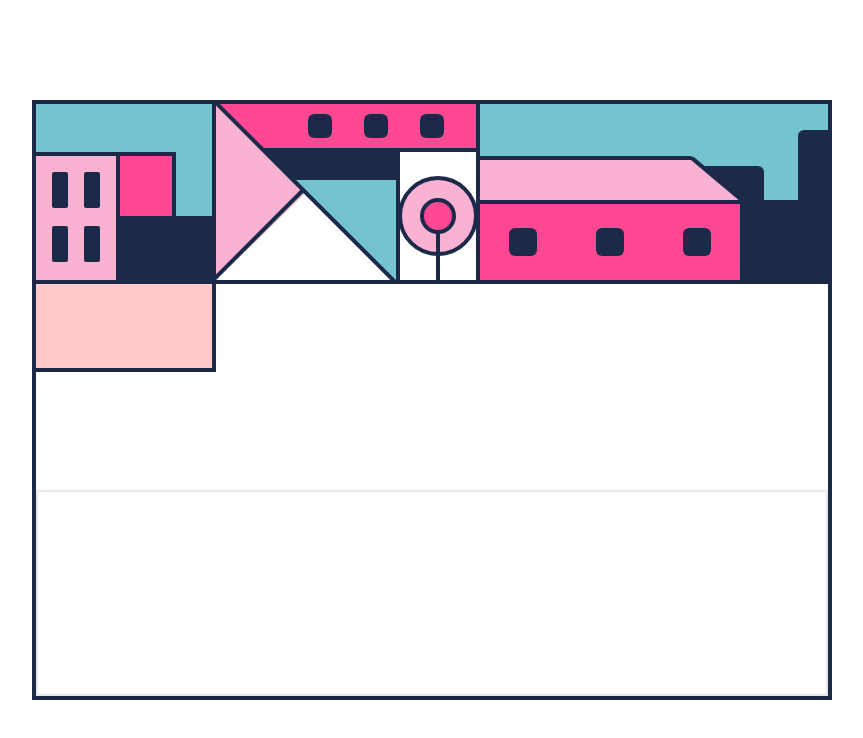
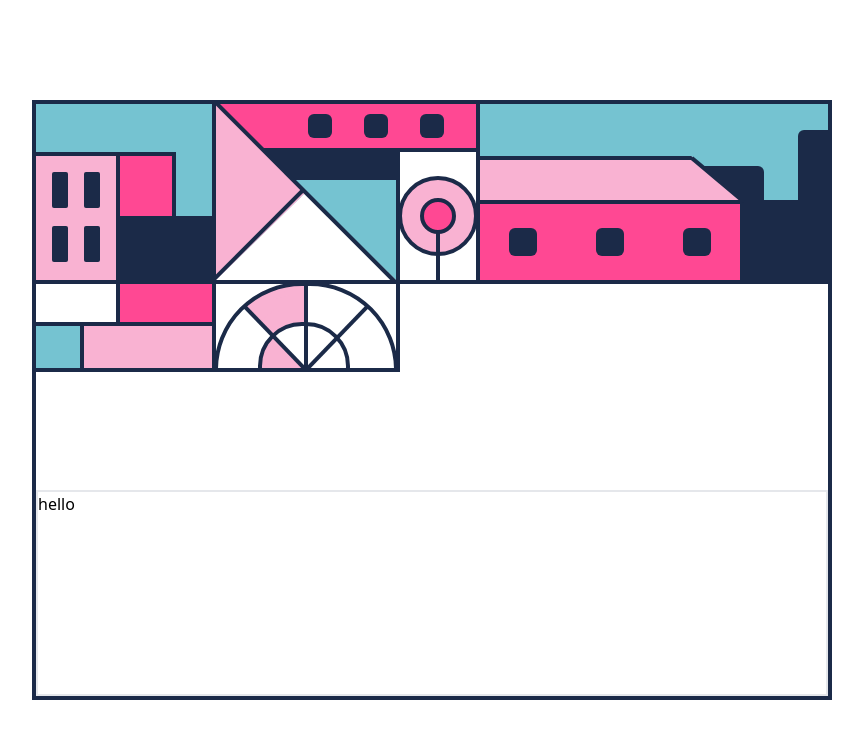
Before and after one commit to fervillalbag/drawing-with-code, a Next.js app: page / in a window 1280 px wide. Shown: the top 738 px of the page, without its empty margins (208-1071 px from the left). Built offline with nearby package versions, Linux system fonts and the light colour scheme.

Commit message:
feat: painting backgrounds

```diff
--- a/src/pages/index.tsx
+++ b/src/pages/index.tsx
@@ -63,9 +63,52 @@ export default function Home() {
         </div>
 
         <div className="w-full h-full">
-          <div className="w-[180px] h-[88px] border-r-4 border-b-4 border-custom-blue bg-red-200"></div>
+          <div className="flex">
+            <div className="w-[180px] h-[88px] border-r-4 border-b-4 border-custom-blue">
+              <div className="flex">
+                <div className="w-[84px] h-[42px] border-b-4 border-r-4 border-custom-blue bg-white"></div>
+                <div className="h-[42px] flex-1 bg-custom-dark-pink border-b-4 border-custom-blue"></div>
+              </div>
+              <div className="flex">
+                <div className="w-12 bg-custom-light-blue border-r-4 border-custom-blue h-[42px]"></div>
+                <div className="h-[42px] flex-1 bg-custom-pink"></div>
+              </div>
+            </div>
+
+            <div className="w-[184px] z-20 h-[88px] border-b-4 border-r-4 overflow-hidden border-custom-blue bg-white relative">
+              <div className="w-[184px] relative z-30 -mt-[2px] -ml-[2px] border-4 overflow-hidden border-custom-blue h-[176px] bg-transparent rounded-full"></div>
+              <div className="w-[92px] z-30 -mt-[2px] -ml-[2px] border-4 overflow-hidden border-custom-blue h-[88px] bg-transparent rounded-full absolute -bottom-1/2 left-1/2 -translate-x-1/2"></div>
+
+              <div className="w-1 z-30 bg-custom-blue h-full absolute bottom-0 left-1/2 -translate-x-1/2"></div>
+              <div className="w-1 z-30 rotate-[136deg] bg-custom-blue h-[90px] absolute -bottom-4 left-[58px]"></div>
+              <div className="w-1 z-30 rotate-[-136deg] bg-custom-blue h-[90px] absolute -bottom-4 right-[58px]"></div>
+
+              {/* 1era pintura relleno */}
+              <div>
+                <div className="w-3 h-3 bg-custom-pink absolute top-[17px] left-[32px] rotate-[50deg]"></div>
+                <div className="w-3 h-3 bg-custom-pink absolute top-[9px] left-[40px] rotate-[56deg]"></div>
+                <div className="w-3 h-3 bg-custom-pink absolute top-[6px] left-[49px] rotate-[66deg]"></div>
+                <div className="w-3 h-3 bg-custom-pink absolute top-[4px] left-[59px] rotate-[75deg]"></div>
+                <div className="w-3 h-3 bg-custom-pink absolute top-[2px] left-[69px] rotate-[77deg]"></div>
+                <div className="w-3 h-3 bg-custom-pink absolute top-[0px] left-[74px] rotate-[90deg]"></div>
+                <div className="w-5 h-5 bg-custom-pink absolute -top-[4px] left-[70px] rotate-[90deg]"></div>
+                <div className="w-6 h-7 bg-custom-pink absolute top-[14px] left-[41px] rotate-[136deg]"></div>
+                <div className="w-6 h-7 bg-custom-pink absolute top-[12px] left-[60px] rotate-[166deg]"></div>
+                <div className="w-3 h-10 bg-custom-pink absolute top-[0] left-[76px] rotate-[0]"></div>
+                <div className="w-5 h-5 bg-custom-pink absolute top-[28px] left-[49px] rotate-[50deg]"></div>
+              </div>
+
+              {/* 2da pintura relleno */}
+              <div className="absolute top-0 left-0 z-20">
+                <div className="top-[68px] absolute left-[45px] w-7 h-4 bg-custom-pink"></div>
+                <div className="top-[60px] absolute left-[48px] w-4 h-2 bg-custom-pink"></div>
+                <div className="top-[60px] absolute left-[56px] w-5 h-9 rotate-[136deg] bg-custom-pink"></div>
+                <div className="top-[52px] absolute left-[52px] w-2 rotate-[46deg] h-3 bg-custom-pink"></div>
+              </div>
+            </div>
+          </div>
         </div>
-        <div className="border-2 w-full h-full"></div>
+        <div className="border-2 w-full h-full">hello</div>
       </div>
     </main>
   );
```
